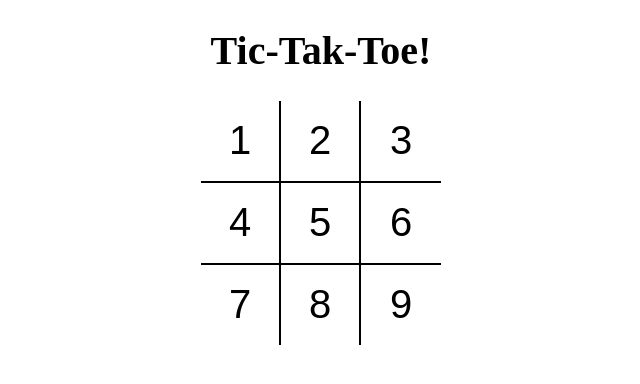
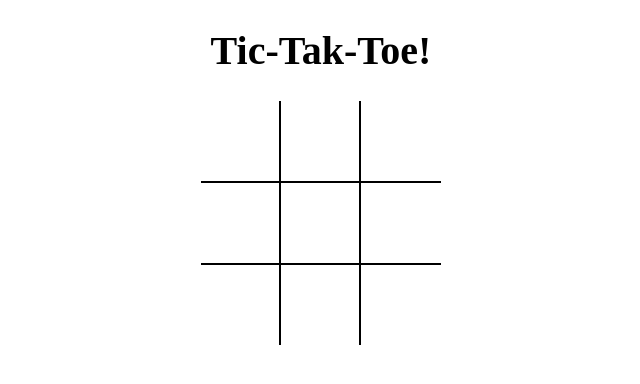
Before and after one commit to Aniket190/tiktactoe, a React (Vite) app: page / in a window 1280 px wide. Shown: the top 384 px of the page, without its empty margins (319-959 px from the left). Built offline with nearby package versions, Linux system fonts and the light colour scheme.

Commit message:
states X and 0 added

```diff
--- a/src/components/Boards.js
+++ b/src/components/Boards.js
@@ -1,22 +1,50 @@
-import React from 'react';
+import React,{useState} from 'react';
 import Square from './Square';
+
+
+
 const Boards = () => {
+  const [board, setBoard]= useState(Array(9).fill(null));
+  const [isXNext, setIsXNext]= useState(false);
+
+  const handleSquareClick = (position) =>{
+     if(board[position])return;
+      setBoard(prev => {
+       return prev.map((square,pos)=>{
+          if(pos === position)
+            {
+               return isXNext ? 'X' : 'O' ;
+            }
+          return square;
+      });
+    });
+
+      setIsXNext(prev => !prev)
+
+
+  }
+
+  const renderSquare = (position) =>{
+
+     return <Square value={board[position]} onClick={()=>handleSquareClick(position)}/>
+  }
+
   return (
     <div className="board">
       <div className="board-row">
-        <Square value={1}/>
-        <Square value={2}/>
-        <Square value={3}/>
+         {renderSquare(0)}
+         {renderSquare(1)}
+         {renderSquare(2)}
       </div>
       <div  className="board-row">
-        <Square value={4}/>
-        <Square value={5}/>
-        <Square value={6}/>
+         {renderSquare(3)}
+         {renderSquare(4)}
+         {renderSquare(5)}
       </div >
       <div  className="board-row">
-        <Square value={7}/>
-        <Square value={8}/>
-        <Square value={9}/>
+         {renderSquare(6)}
+         {renderSquare(7)}
+         {renderSquare(8)}
       </div>
     </div>
   );
--- a/src/components/Square.js
+++ b/src/components/Square.js
@@ -4,7 +4,7 @@
 
 const Square = (prop) => {
     return (
-        <button type="button" className="square">
+        <button type="button" className="square" onClick={prop.onClick}>
             {prop.value}
         </button>
     )
```
